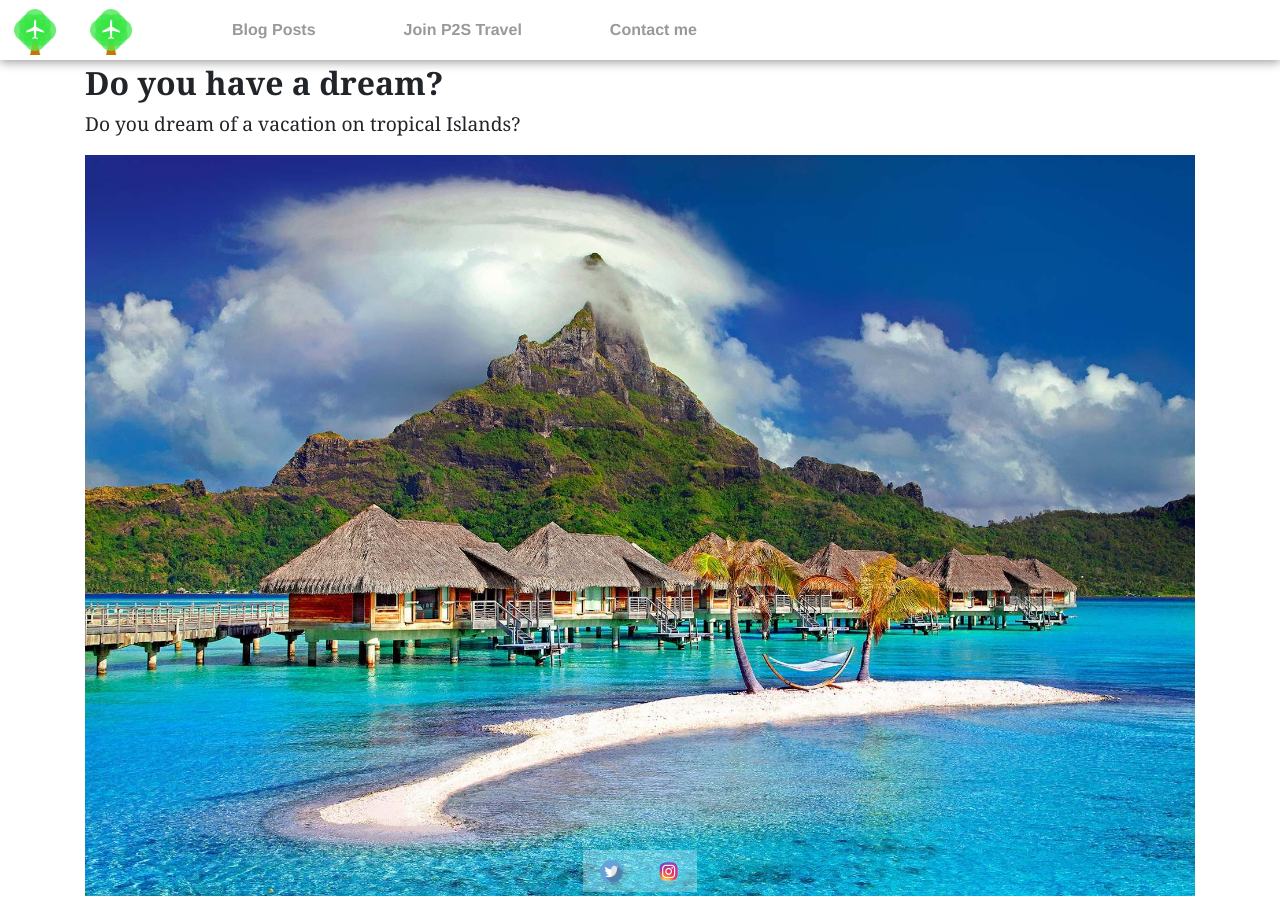
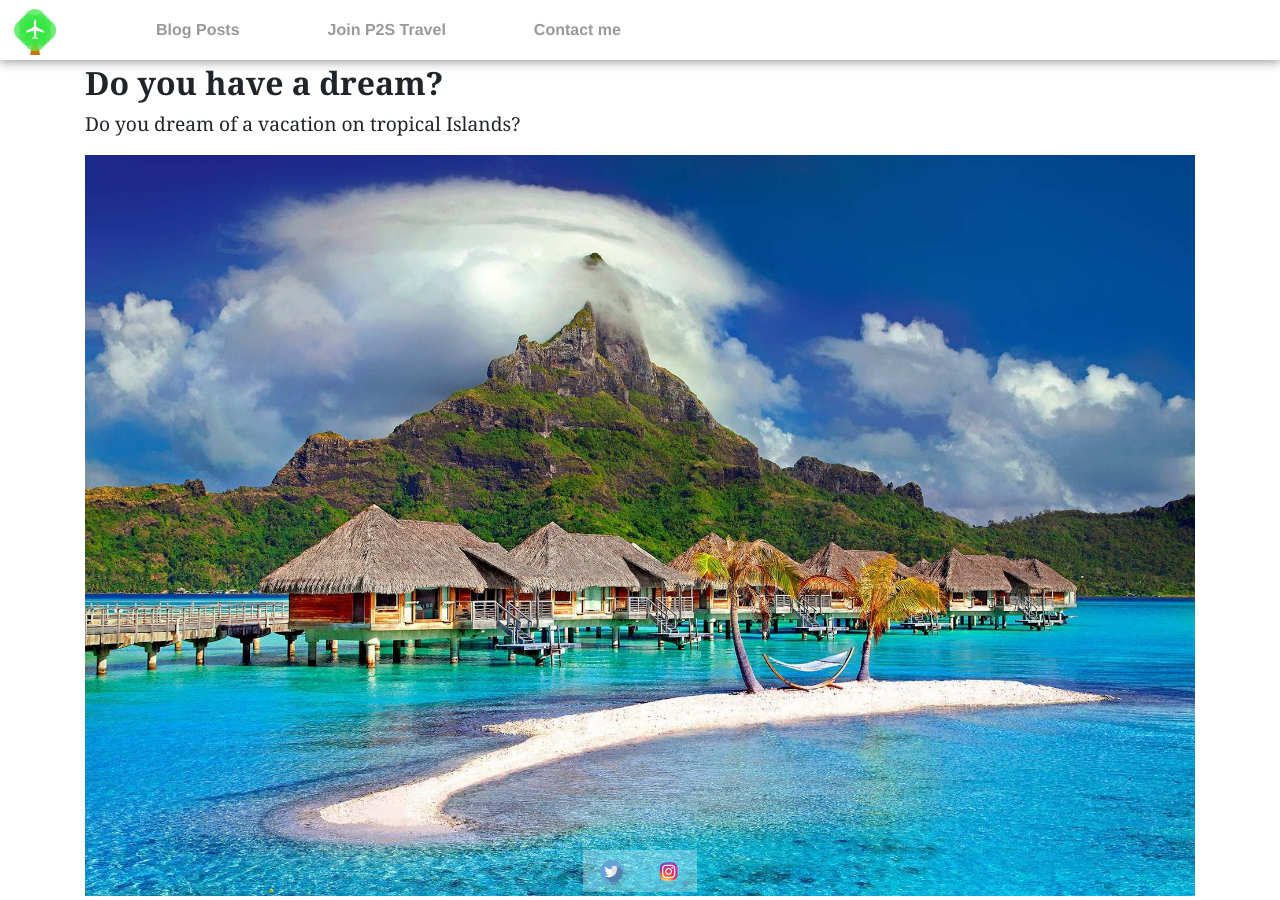
Before and after one commit to jdtravelp2s/jdtravelp2s.github.io, a Jekyll site: the page built from index.md, in a window 1280 px wide and 900 px high. Built offline with Jekyll 4.4.1, drawn with Linux system fonts in a browser that asks for light colours.

Commit message:
fixing navbar brand

```diff
--- a/_layouts/default.html
+++ b/_layouts/default.html
@@ -44,11 +44,6 @@
         <div class="navbar-collapse collapse w-100" data-toggle="collapse" data-target=".navbar-collapse" id="collapsingNavbar">
             <ul class="navbar-nav mr-auto">
                 <li class="nav-item">
-                    <a href="https://jdtravelp2s.github.io" class="navbar-brand">
-                            <img src="../assets/icons/Logo01.png" width="50" height="50" alt="Logo">
-                    </a>
-                </li>
-                <li class="nav-item">
                     <a class="nav-link" id="nav-link-top" href="https://jdtravelp2s.github.io/blog/index.html">Blog Posts</a>
                 </li>
                 <li class="nav-item">
```
